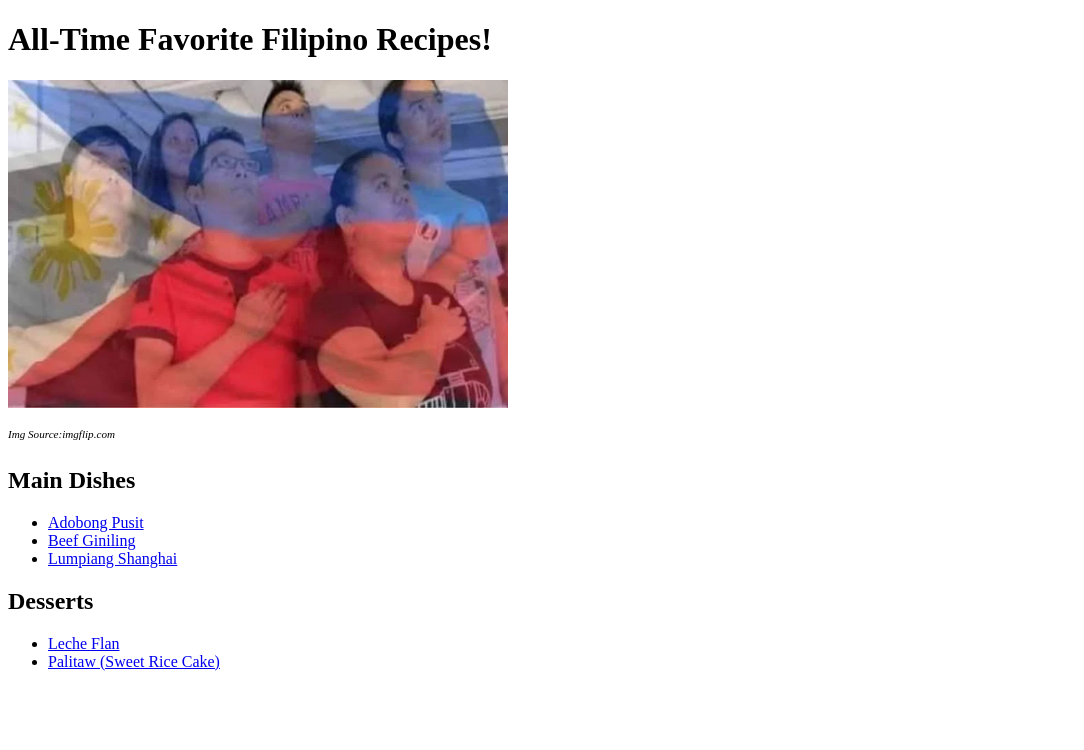
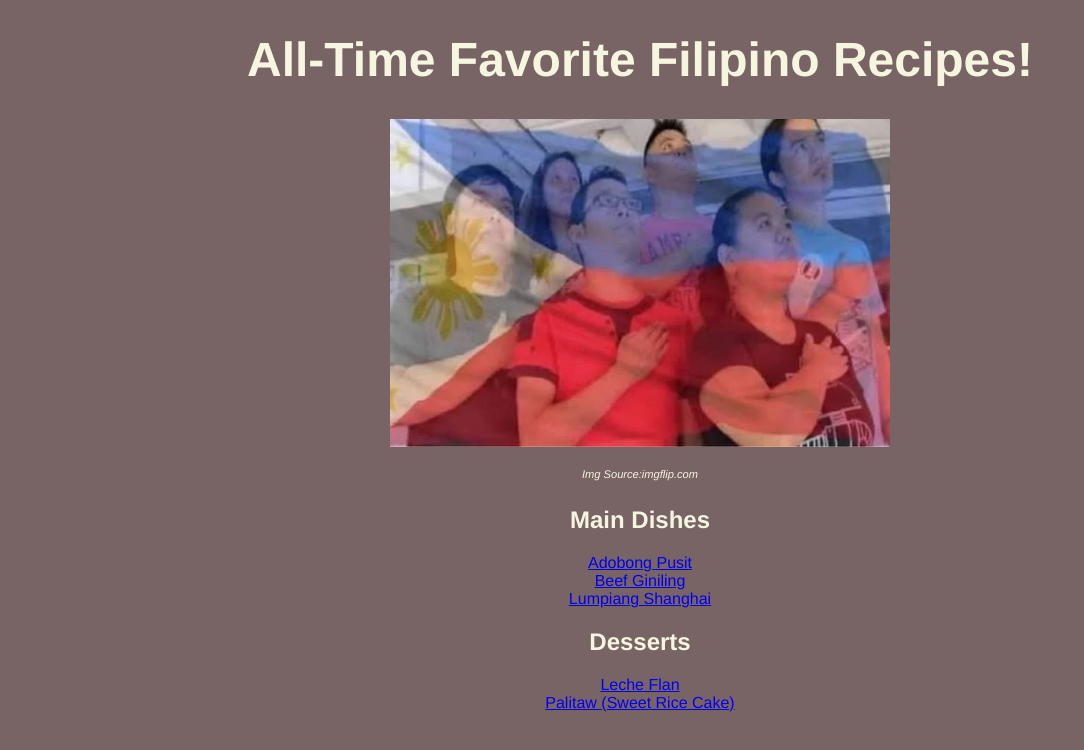
Before and after one commit to jnn-vrpl/odin-recipes, a plain HTML site: page index.html in a window 1280 px wide. Shown: the whole page, without its empty margins (0-1084 px from the left). Drawn offline with Linux system fonts and the light colour scheme.

Commit message:
Add basic styling in homepage

```diff
--- a/index.html
+++ b/index.html
@@ -3,12 +3,14 @@
     <head>
         <meta charset="utf-8">
         <title> Odin Recipes</title>
+        <link rel="stylesheet" href="style.css">
     </head>
     <body>
-        <h1>All-Time Favorite Filipino Recipes!</h1>
-        <img src="./recipes/img/noypi.png" width="500" alt="A Popular Filipino Waving Flag Meme">
-        <p><small><sup><i>Img Source:imgflip.com</i></sup></small></p>
+        <h1 class="title">All-Time Favorite Filipino Recipes!</h1>
+        <img src="./recipes/img/noypi.png" alt="A Popular Filipino Waving Flag Meme">
+        <p class="source"><small><sup><i>Img Source:imgflip.com</i></sup></small></p>
         <h2>Main Dishes</h2>
+        <div class="container">
             <ul>
                 <li><a href="recipes/adobo-pusit.html">Adobong Pusit</a></li>
                 <li><a href="recipes/giniling.html">Beef Giniling</a></li>
@@ -19,5 +21,7 @@
                 <li><a href="recipes/lecheflan.html">Leche Flan</a></li>
                 <li><a href="recipes/palitaw.html">Palitaw (Sweet Rice Cake)</a></li>
             </ul>
+        </div>
+
     </body>
 </html>
--- /dev/null
+++ b/style.css
@@ -0,0 +1,22 @@
+body{
+    font-family: Helvetica, sans-serif;
+    background-color:#796465;
+    color:#f5f5e0;
+    text-align: center;
+}
+
+.title{
+    font-size: 48px;
+}
+.container ul {
+    /* display: inline-block; */
+    list-style-type:none;
+    margin:0;
+    padding: 0;
+    text-decoration: none;
+}
+
+img{
+    height:auto;
+    width: 500px;
+}
```
Lines whose indentation alone changed are shown as unchanged.
